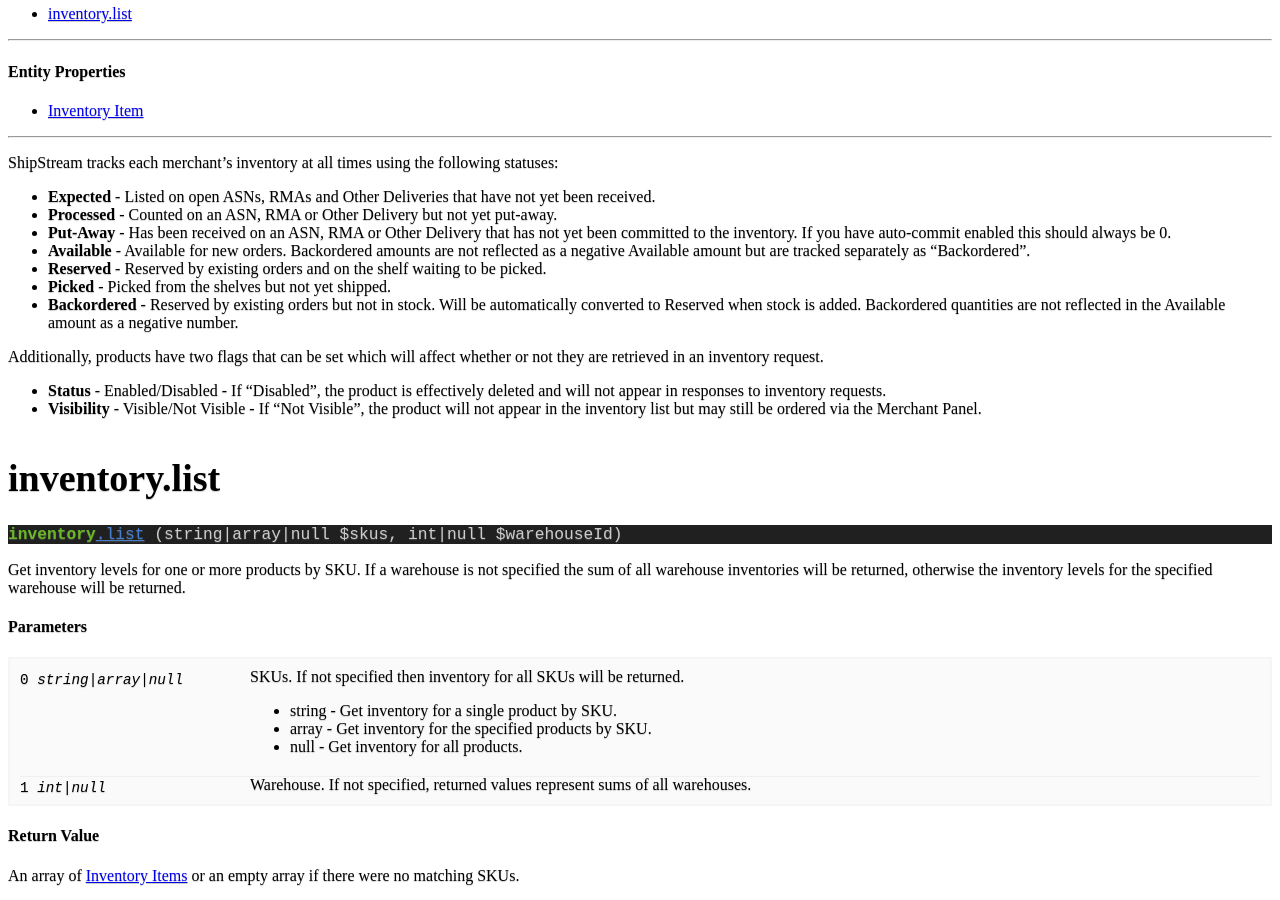
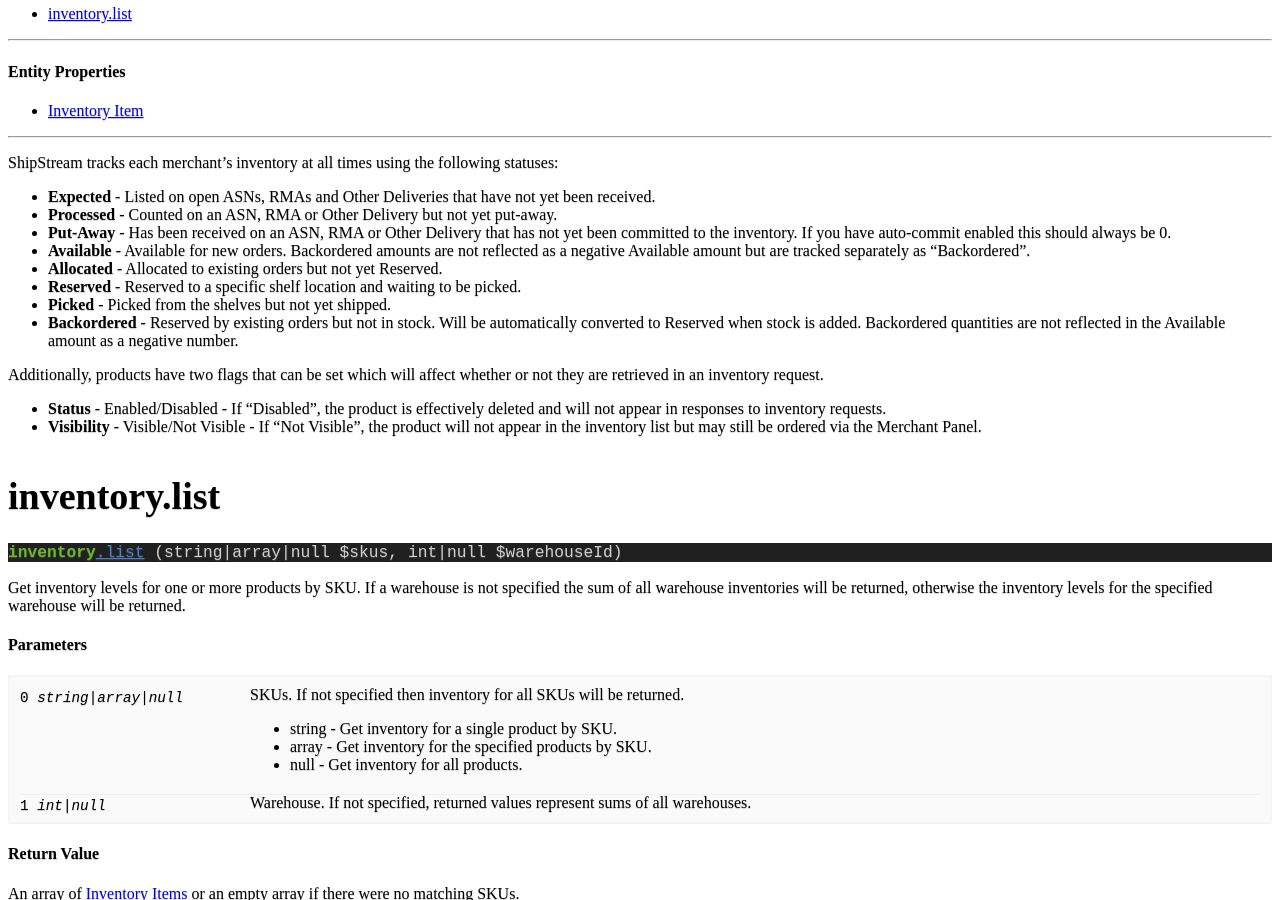
Before and after one commit to ShipStream/shipstream.github.io, a Jekyll site: the page built from _posts/2014-07-15-inventory.md, in a window 1280 px wide and 900 px high, scrolled down 651 px. Built offline with Jekyll 4.4.1, drawn with Linux system fonts in a browser that asks for light colours; a style sheet for code colours, icons or effects is not loaded; some of the changed text lies outside the part shown.

Commit message:
Update 2014-07-15-inventory.md

```diff
--- a/_posts/2014-07-15-inventory.md
+++ b/_posts/2014-07-15-inventory.md
@@ -25,7 +25,8 @@ ShipStream tracks each merchant's inventory at all times using the following sta
  * **Put-Away** - Has been received on an ASN, RMA or Other Delivery that has not yet been committed to the inventory.
    If you have auto-commit enabled this should always be 0.
  * **Available** - Available for new orders. Backordered amounts are not reflected as a negative Available amount but are tracked separately as "Backordered".
- * **Reserved** - Reserved by existing orders and on the shelf waiting to be picked.
+ * **Allocated** - Allocated to existing orders but not yet Reserved.
+ * **Reserved** - Reserved to a specific shelf location and waiting to be picked.
  * **Picked** - Picked from the shelves but not yet shipped.
  * **Backordered** - Reserved by existing orders but not in stock. Will be automatically converted to Reserved when stock is added. Backordered quantities are not reflected in the Available amount as a negative number.
 
@@ -126,6 +127,7 @@ Get all inventory for warehouse "2":
             "qty_processed"   : 0,
             "qty_putaway"     : 50,
             "qty_available"   : 22,
+	    "qty_allocated"   : 5,
             "qty_reserved"    : 16,
             "qty_picked"      : 1,
             "qty_backordered" : 0
@@ -136,6 +138,7 @@ Get all inventory for warehouse "2":
             "qty_processed"   : 0,
             "qty_putaway"     : 0,
             "qty_available"   : 0,
+	    "qty_allocated"   : 0,
             "qty_reserved"    : 2,
             "qty_picked"      : 0,
             "qty_backordered" : 5
@@ -178,6 +181,11 @@ Get all inventory for warehouse "2":
 	<pre><code>{ "qty_available" : 1 }</code></pre>
 	The "Available" quantity.
 </td></tr>
+<tr><th>qty_allocated</th>
+<td>
+	<pre><code>{ "qty_allocated" : 1 }</code></pre>
+	The "Allocated" quantity.
+</td></tr>
 <tr><th>qty_reserved</th>
 <td>
 	<pre><code>{ "qty_reserved" : 1 }</code></pre>
```
